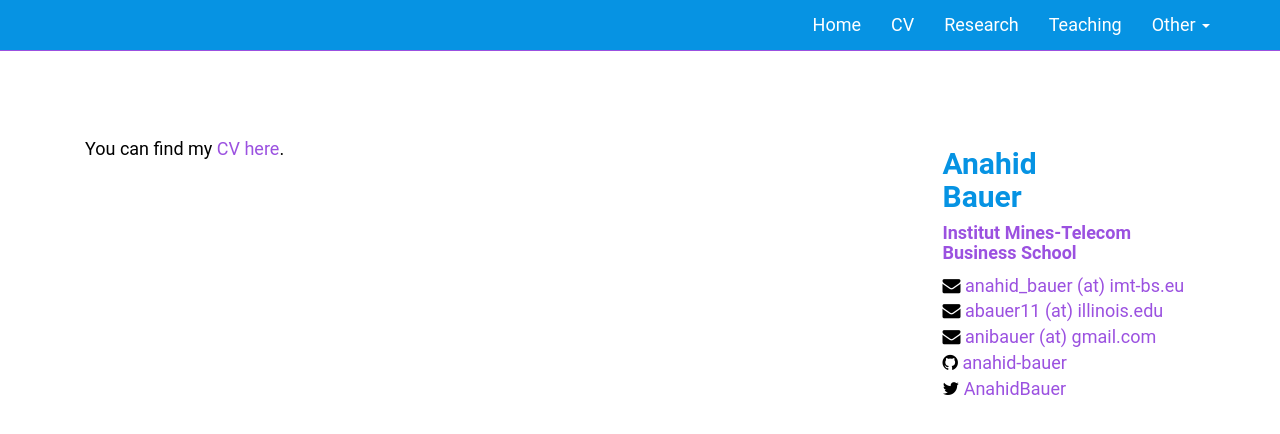
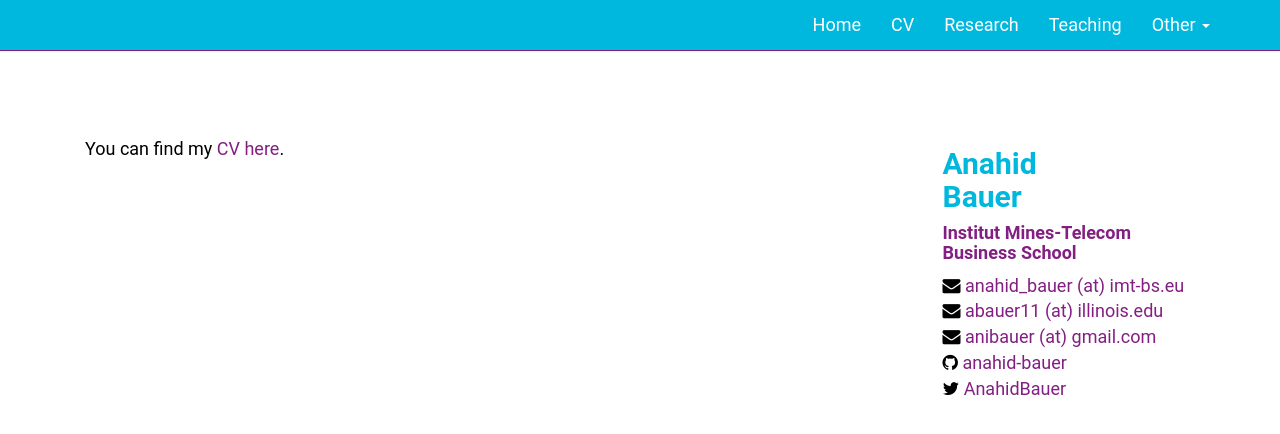
Before and after one commit to anahid-bauer/anahid-bauer.github.io, a Jekyll site: the page built from cv.md, in a window 1280 px wide. Shown: the top 434 px of the page. Built offline with Jekyll 4.4.1, drawn with Linux system fonts in a browser that asks for light colours.

Commit message:
Update ani.css

```diff
--- a/assets/css/ani.css
+++ b/assets/css/ani.css
@@ -21,21 +21,21 @@ h6 {
 }
 h2, h4{
   font-weight: 700;
-  color: #0693E3;
+  color: #00B8DE;
 }
 
 .a1 {
-  color: #9B51E0;
+  color: #831F82;
 }
 
 a{
-  color: #9B51E0;
+  color: #831F82;
 }
 
 
 .navbar{
-    background-color: #0693E3;
-    border-color: #0693E3;
+    background-color: #00B8DE;
+    border-color: #00B8DE;
 }
 
 
@@ -53,16 +53,16 @@ a{
 
 
 .navbar-color{
-    background-color: #0693E3;;
-    border-color: #9B51E0;
-    font-color: #9B51E0;
-    color: #9B51E0;
+    background-color: #00B8DE;;
+    border-color: #831F82;
+    font-color: #831F82;
+    color: #831F82;
 }
 
 .nav > li > a:hover,
 .nav > li > a:focus {
-  text-decoration: #9B51E0;
-  background-color: #9B51E0;
+  text-decoration: #831F82;
+  background-color: #831F82;
 }
 
 .navbar-inverse .navbar-brand {
@@ -78,7 +78,7 @@ a{
 
 
 .panel-default > .panel-heading {
-  background-color: #0693E3;
+  background-color: #00B8DE;
   color: #FFF;
 
 }
@@ -89,10 +89,10 @@ a{
 }
 
 .navbar .navbar-nav > li > a:hover {
-  color: #9B51E0;
+  color: #831F82;
 }
 
-.collapse, .navbar-collapse{ color: #9B51E0; }
+.collapse, .navbar-collapse{ color: #831F82; }
 
 .img-portfolio {
     margin-bottom: 30px;
```
